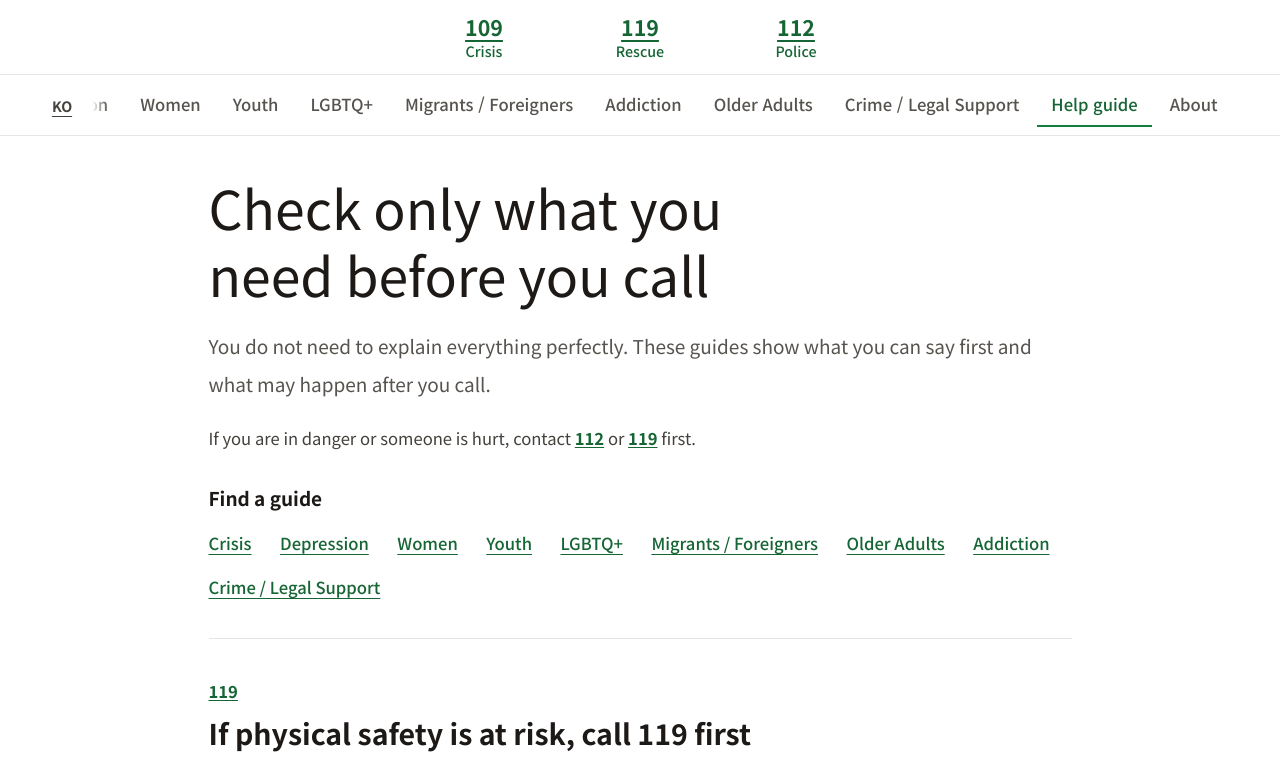
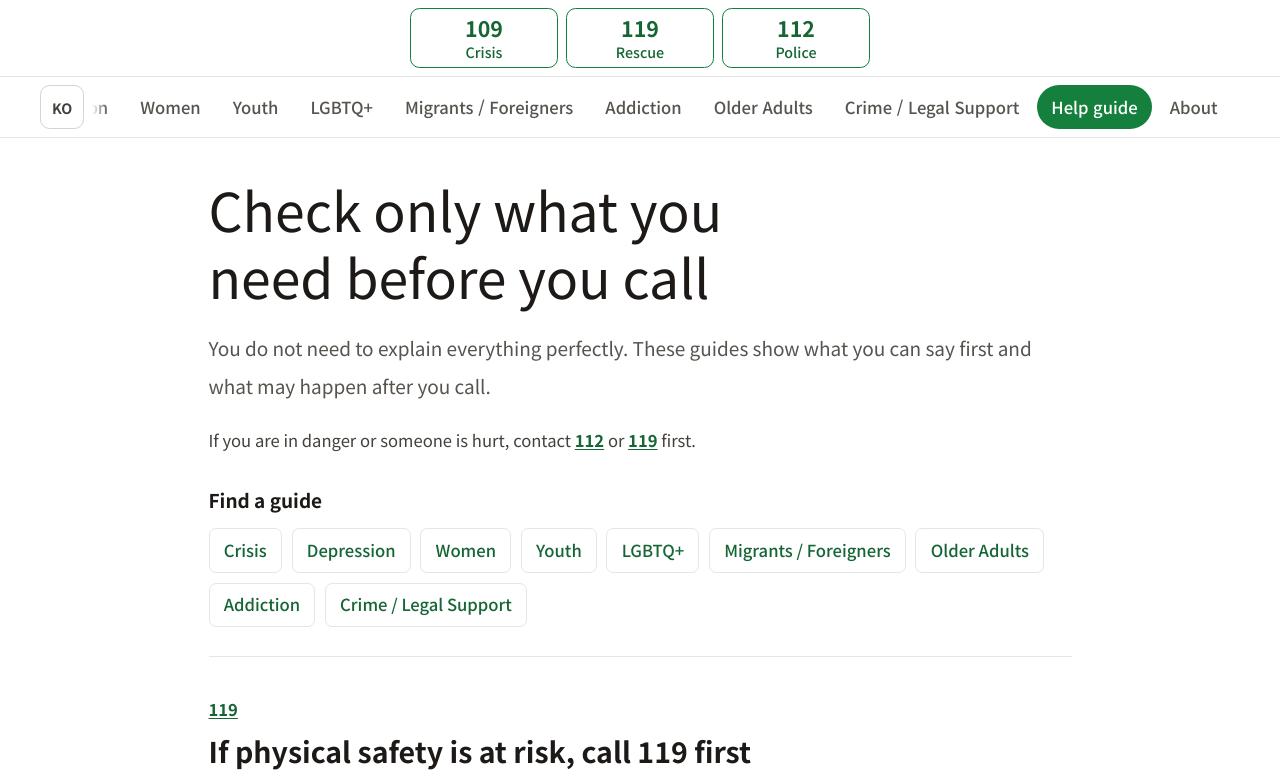
Before and after one commit to gunhalee/maeum-helpline, a Next.js app: page /en/guide in a window 1280 px wide. Shown: the top 772 px of the page. Built offline with nearby package versions, Linux system fonts and the light colour scheme; no server answers.

Commit message:
Restore familiar button and navigation styling

```diff
--- a/src/app/[lang]/about/page.tsx
+++ b/src/app/[lang]/about/page.tsx
@@ -72,7 +72,7 @@ export default async function LocalizedAboutPage({ params }: Props) {
       >
         <Link
           href={withLang('/', currentLang)}
-          className="inline-flex min-h-11 max-w-full items-center justify-center rounded-md bg-green-800 px-5 py-3 text-base font-semibold leading-relaxed text-white transition-colors hover:bg-green-900 focus-visible:outline-none focus-visible:ring-2 focus-visible:ring-green-700 focus-visible:ring-offset-2"
+          className="inline-flex min-h-11 max-w-full items-center justify-center rounded-xl bg-green-800 px-5 py-3 text-base font-semibold leading-relaxed text-white transition-colors hover:bg-green-900 focus-visible:outline-none focus-visible:ring-2 focus-visible:ring-green-700 focus-visible:ring-offset-2"
         >
           {isEnglish ? 'Find support' : '상담처 찾기'}
         </Link>
--- a/src/app/[lang]/guide/page.tsx
+++ b/src/app/[lang]/guide/page.tsx
@@ -174,13 +174,13 @@ export default async function LocalizedGuidePage({ params }: Props) {
             <h2 id="guide-contents-title" className="text-base font-semibold text-stone-900">
               {labels.contents}
             </h2>
-            <ul className="mt-2 flex flex-wrap gap-x-6">
+            <ul className="mt-3 flex flex-wrap gap-2">
               {guides.map((guide) => (
                 <li key={guide.slug} className="max-w-full">
                   <a
                     href={`#${guide.slug}`}
                     data-guide-anchor
-                    className="inline-flex min-h-[44px] items-center py-2 text-sm font-medium text-green-800 underline underline-offset-4 hover:text-green-950 focus-visible:outline-none focus-visible:ring-2 focus-visible:ring-green-700"
+                    className="inline-flex min-h-[44px] items-center rounded-md border border-stone-200 bg-white px-3 py-2 text-sm font-medium text-green-800 underline-offset-4 hover:bg-green-50 hover:underline focus-visible:outline-none focus-visible:ring-2 focus-visible:ring-green-700"
                   >
                     {guide.categoryLabel}
                   </a>
@@ -210,7 +210,7 @@ export default async function LocalizedGuidePage({ params }: Props) {
               </p>
               <Link
                 href={withLang(`/${guide.category}`, currentLang)}
-                className="mt-3 inline-flex min-h-[44px] max-w-full items-center py-2 text-sm font-medium text-green-800 underline underline-offset-4 hover:text-green-950 focus-visible:outline-none focus-visible:ring-2 focus-visible:ring-green-700"
+                className="mt-4 inline-flex min-h-[44px] max-w-full items-center rounded-md border border-green-700 px-3 py-2 text-sm font-medium text-green-700 transition-colors hover:bg-green-50 focus-visible:outline-none focus-visible:ring-2 focus-visible:ring-green-700"
               >
                 {guide.ctaLabel}
               </Link>
--- a/src/app/error.tsx
+++ b/src/app/error.tsx
@@ -14,7 +14,7 @@ export default function Error({ reset }: Props) {
       <button
         type="button"
         onClick={reset}
-        className="mt-6 inline-flex min-h-[44px] items-center rounded-md bg-green-700 px-5 py-2 text-white hover:bg-green-800 focus-visible:outline-none focus-visible:ring-2 focus-visible:ring-green-600"
+        className="mt-6 inline-flex min-h-[44px] items-center rounded-full bg-green-700 px-5 py-2 text-white hover:bg-green-800 focus-visible:outline-none focus-visible:ring-2 focus-visible:ring-green-600"
       >
         새로고침
       </button>
--- a/src/app/not-found.tsx
+++ b/src/app/not-found.tsx
@@ -7,7 +7,7 @@ export default function NotFound() {
       <p className="mt-2 text-stone-500">요청하신 페이지를 찾을 수 없습니다.</p>
       <Link
         href="/ko"
-        className="mt-6 inline-flex min-h-[44px] items-center rounded-md bg-green-700 px-5 py-2 text-white hover:bg-green-800 focus-visible:outline-none focus-visible:ring-2 focus-visible:ring-green-600"
+        className="mt-6 inline-flex min-h-[44px] items-center rounded-full bg-green-700 px-5 py-2 text-white hover:bg-green-800 focus-visible:outline-none focus-visible:ring-2 focus-visible:ring-green-600"
       >
         홈으로 돌아가기
       </Link>
--- a/src/components/NavBar.tsx
+++ b/src/components/NavBar.tsx
@@ -52,7 +52,7 @@ export default function NavBar({ lang }: { lang: Lang }) {
         <Link
           href={withLang(currentPath, lang === 'en' ? 'ko' : 'en')}
           replace
-          className="inline-flex min-h-[44px] min-w-[44px] shrink-0 items-center justify-center px-[6px] text-xs font-semibold text-stone-700 underline underline-offset-4 hover:text-stone-950 focus-visible:outline-none focus-visible:ring-2 focus-visible:ring-green-700"
+          className="inline-flex min-h-[44px] min-w-[44px] shrink-0 items-center justify-center rounded-lg border border-stone-300 px-[6px] text-xs font-semibold text-stone-700 focus-visible:outline-none focus-visible:ring-2 focus-visible:ring-green-700"
           aria-label={lang === 'en' ? 'Switch to Korean' : 'Switch to English'}
         >
           {lang === 'en' ? 'KO' : 'EN'}
@@ -65,7 +65,7 @@ export default function NavBar({ lang }: { lang: Lang }) {
                   key={link.path}
                   href={withLang(link.path, lang)}
                   aria-current={currentPath === link.path ? 'page' : undefined}
-                  className={`flex min-h-[44px] max-w-[calc(100vw-100px)] shrink-0 items-center justify-center border-b-2 px-[14px] py-[8px] text-center text-sm font-medium leading-snug transition-colors focus-visible:outline-none focus-visible:ring-2 focus-visible:ring-green-600 ${currentPath === link.path ? 'border-green-700 text-green-800' : 'border-transparent text-stone-600 hover:text-stone-900'}`}
+                  className={`flex min-h-[44px] max-w-[calc(100vw-100px)] shrink-0 items-center justify-center rounded-full px-[14px] py-[8px] text-center text-sm font-medium leading-snug transition-colors focus-visible:outline-none focus-visible:ring-2 focus-visible:ring-green-600 ${currentPath === link.path ? 'bg-green-700 text-white' : 'text-stone-600 hover:bg-stone-100 hover:text-stone-900'}`}
                 >
                   {link.label}
                 </Link>
--- a/src/components/ResultCard.tsx
+++ b/src/components/ResultCard.tsx
@@ -43,7 +43,7 @@ export default function ResultCard({ name, phone, url, description, is24h = fals
             <a
               href={`tel:${phone.replace(/\s+/g, '')}`}
               aria-label={lang === 'en' ? `Call ${name}: ${phone}` : `${name} 전화 연결: ${phone}`}
-              className={`inline-flex min-h-[44px] max-w-full flex-wrap items-center gap-x-2 rounded-md border px-[12px] py-[8px] text-base font-semibold leading-snug focus-visible:outline-none focus-visible:ring-2 focus-visible:ring-green-700 ${phoneOutsideHours ? 'border-stone-300 text-stone-700 hover:bg-stone-50' : 'border-green-700 text-green-800 hover:bg-green-50'}`}
+              className={`inline-flex min-h-[44px] max-w-full flex-wrap items-center gap-x-2 rounded-lg border px-[12px] py-[8px] text-base font-semibold leading-snug focus-visible:outline-none focus-visible:ring-2 focus-visible:ring-green-700 ${phoneOutsideHours ? 'border-stone-300 bg-stone-50 text-stone-700 hover:bg-stone-100' : 'border-green-700 bg-green-50 text-green-800 hover:bg-green-100'}`}
             >
               <span className="text-sm font-medium">{lang === 'en' ? 'Call' : '전화'}</span>
               <span>{phone}</span>
@@ -55,7 +55,7 @@ export default function ResultCard({ name, phone, url, description, is24h = fals
               target="_blank"
               rel="noopener noreferrer"
               aria-label={lang === 'en' ? `${name} website (opens in a new tab)` : `${name} 사이트 (새 탭에서 열림)`}
-              className="inline-flex min-h-[44px] max-w-full items-center py-[8px] text-sm font-medium leading-snug text-green-800 underline underline-offset-4 hover:text-green-950 focus-visible:outline-none focus-visible:ring-2 focus-visible:ring-green-700"
+              className="inline-flex min-h-[44px] max-w-full items-center rounded-lg py-[8px] text-sm font-medium leading-snug text-blue-700 underline underline-offset-4 focus-visible:outline-none focus-visible:ring-2 focus-visible:ring-green-700"
             >
               {lang === 'en' ? 'Website' : '사이트 보기'}
             </a>
--- a/src/components/chatbot/ChatbotBanner.tsx
+++ b/src/components/chatbot/ChatbotBanner.tsx
@@ -47,9 +47,9 @@ export default function ChatbotBanner({ lang }: { lang: Lang }) {
             key={item.phone}
             href={`tel:${item.phone}`}
             aria-label={`${lang === 'en' ? item.enFull : item.koFull} ${item.phone}`}
-            className="flex min-h-[48px] min-w-0 flex-col items-center justify-center px-[6px] py-[6px] text-center text-green-800 hover:text-green-950 focus-visible:outline-none focus-visible:ring-2 focus-visible:ring-green-700"
+            className="flex min-h-[48px] min-w-0 flex-col items-center justify-center rounded-lg border border-green-700 bg-white px-[6px] py-[6px] text-center text-green-800 transition-colors hover:bg-green-100 focus-visible:outline-none focus-visible:ring-2 focus-visible:ring-green-700"
           >
-            <span className="whitespace-nowrap text-lg font-bold leading-tight underline underline-offset-4">{item.phone}</span>
+            <span className="whitespace-nowrap text-lg font-bold leading-tight">{item.phone}</span>
             <span className="text-xs font-medium leading-snug">{lang === 'en' ? item.enLabel : item.koLabel}</span>
           </a>
         ))}
```
Also changed, not shown: src/components/chatbot/SelectionScreen.tsx (+6 -6 lines).
